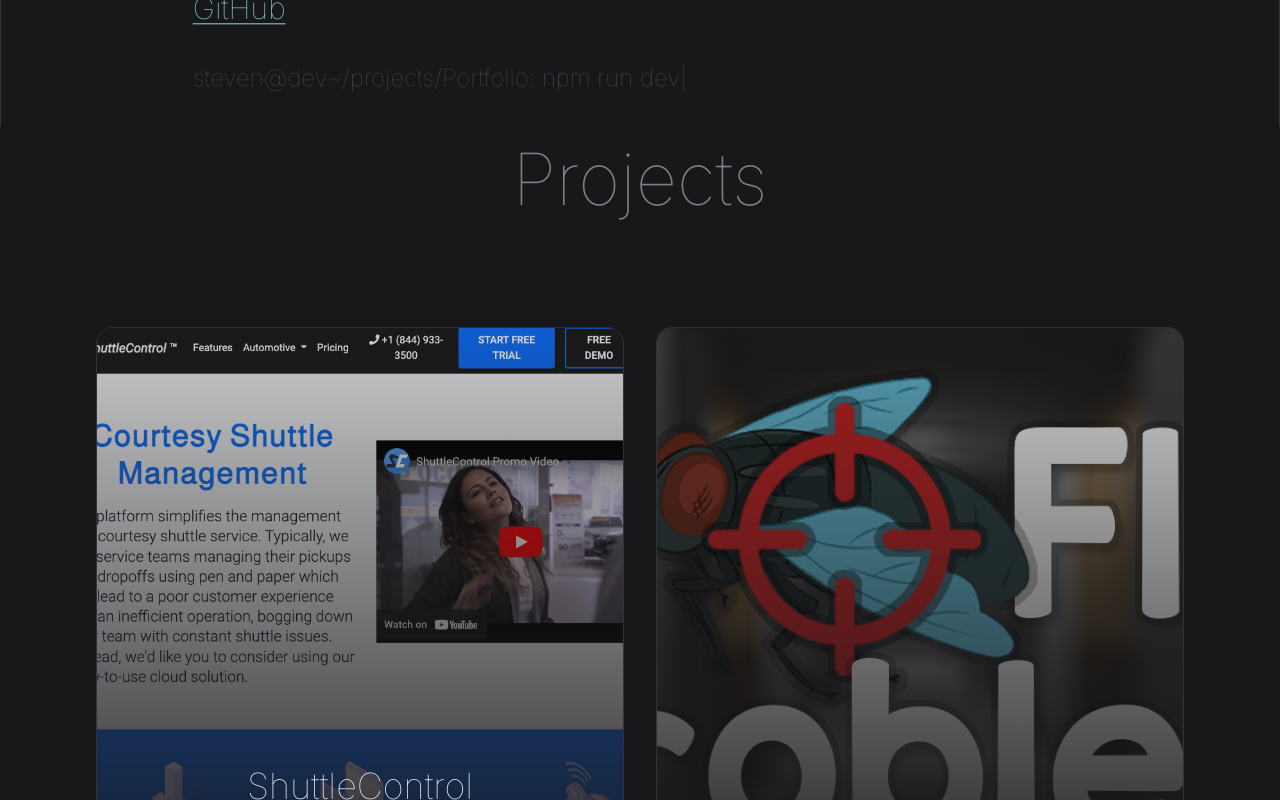
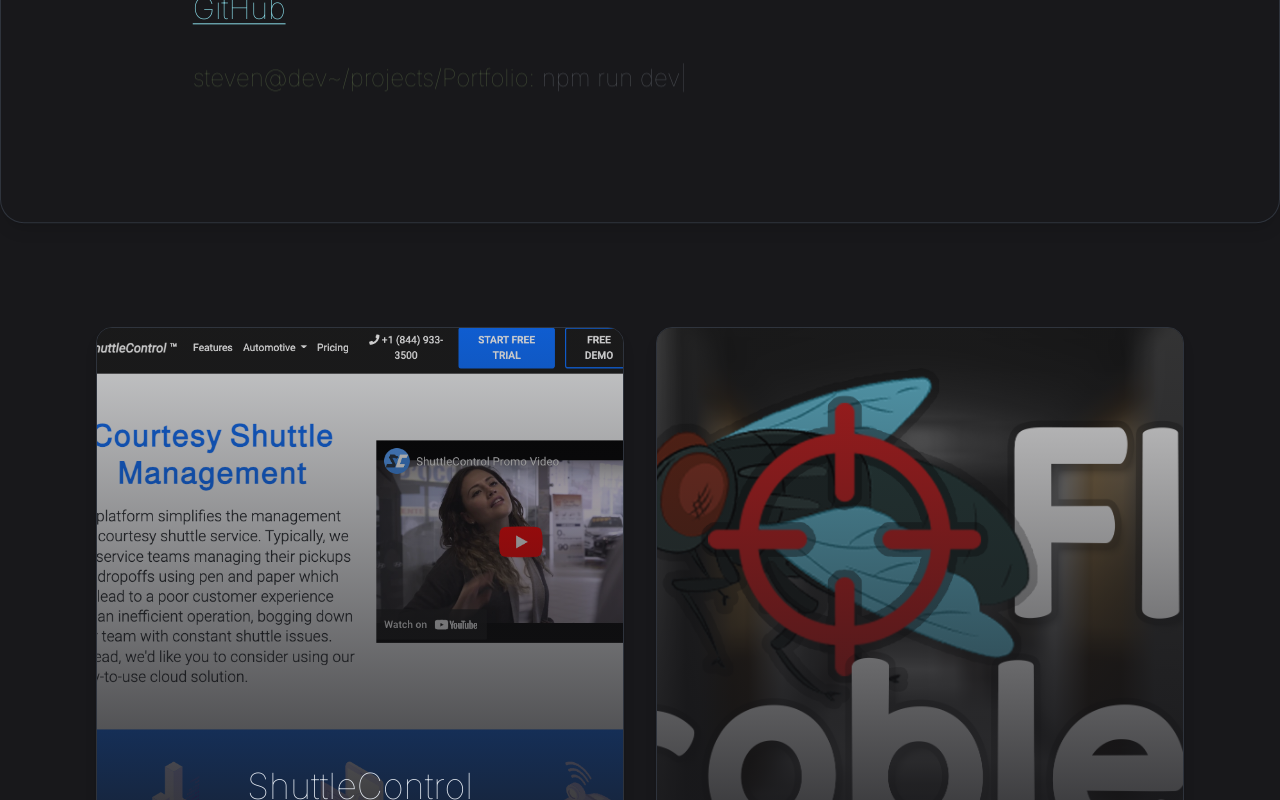
Before and after one commit to DamnStraight/website, a Next.js app: page / in a window 1280 px wide. Shown: the part 1280-2080 px from the top of the page. Built offline with nearby package versions, Linux system fonts and the light colour scheme.

Commit message:
Style fix for larger screens

```diff
--- a/views/Projects/Projects.tsx
+++ b/views/Projects/Projects.tsx
@@ -59,7 +59,7 @@ const displayProjects: Project[] = [
 
 const Projects = () => {
   return (
-    <section id="projects" className="container relative mx-auto bg-zinc-900">
+    <section id="projects" className="z-[-1] container relative mx-auto bg-zinc-900">
       <div>
         <h1 className="pt-4 pb-8 text-center text-7xl font-thin text-slate-200/50 md:py-4">
           Projects
```
